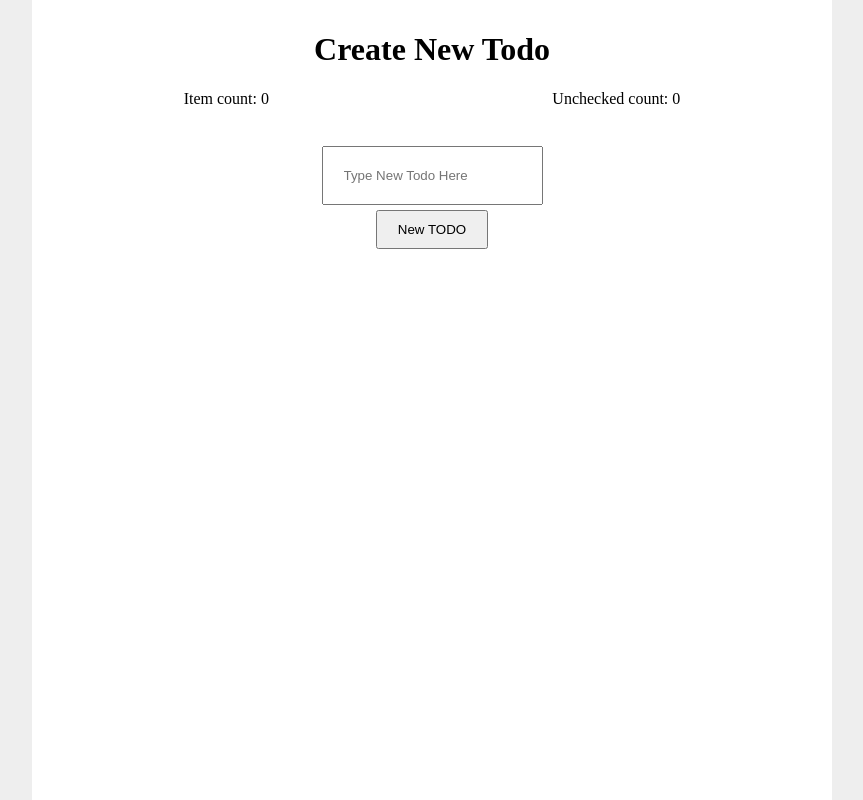
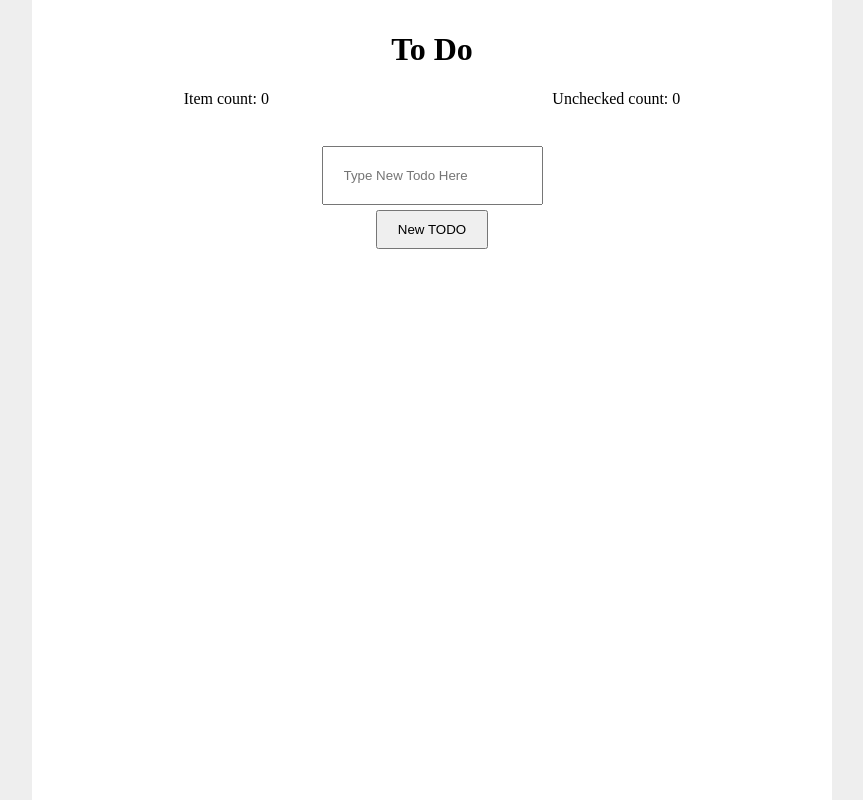
Before and after one commit to SatteliteBoi/app50, a plain HTML site: page project0/index.html in a window 1280 px wide. Shown: the whole page, without its empty margins (208-1071 px from the left). Drawn offline with Linux system fonts and the light colour scheme.

Commit message:
Update index.html

```diff
--- a/project0/index.html
+++ b/project0/index.html
@@ -6,7 +6,7 @@
   </head>
   <body>
     <div class="container center">
-      <h1 class="center title">Create New Todo</h1>
+      <h1 class="center title">To Do</h1>
       <div class="flow-right controls">
         <span>Item count: <span id="item-count">0</span></span>
         <span>Unchecked count: <span id="unchecked-count">0</span></span>
```
